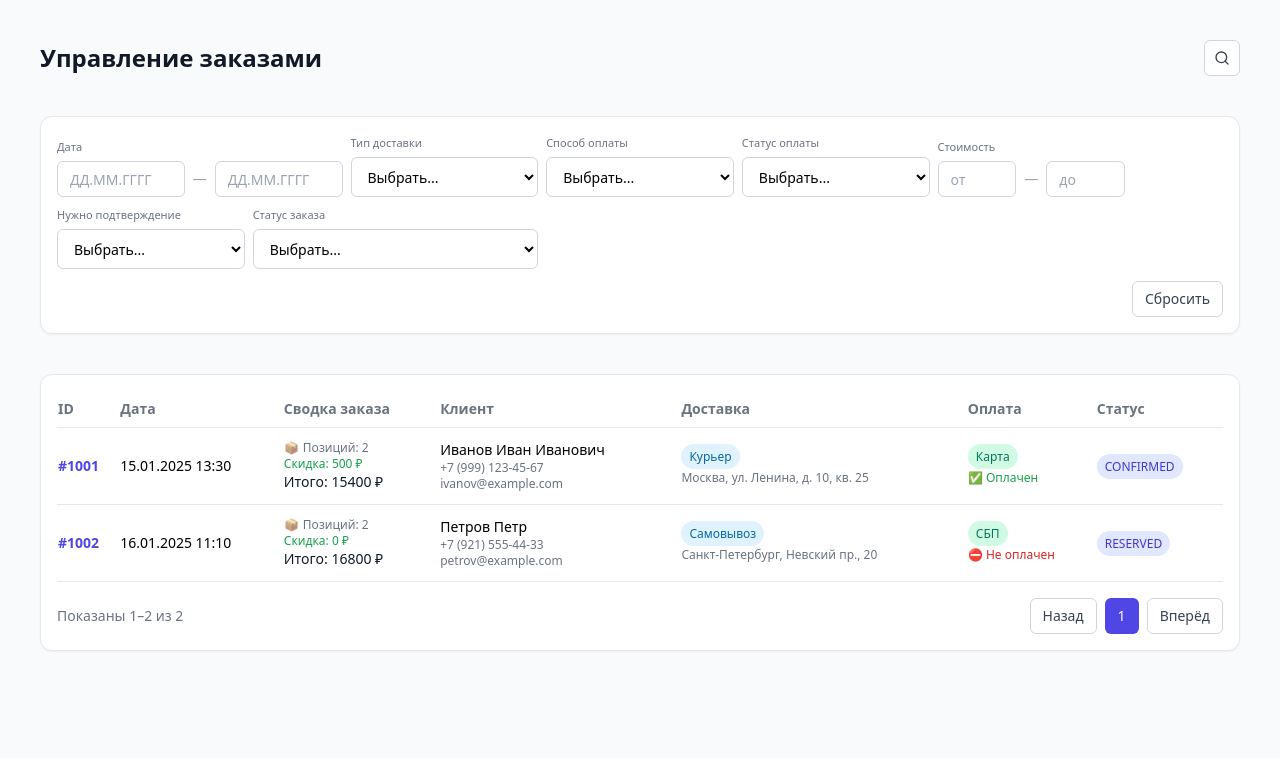
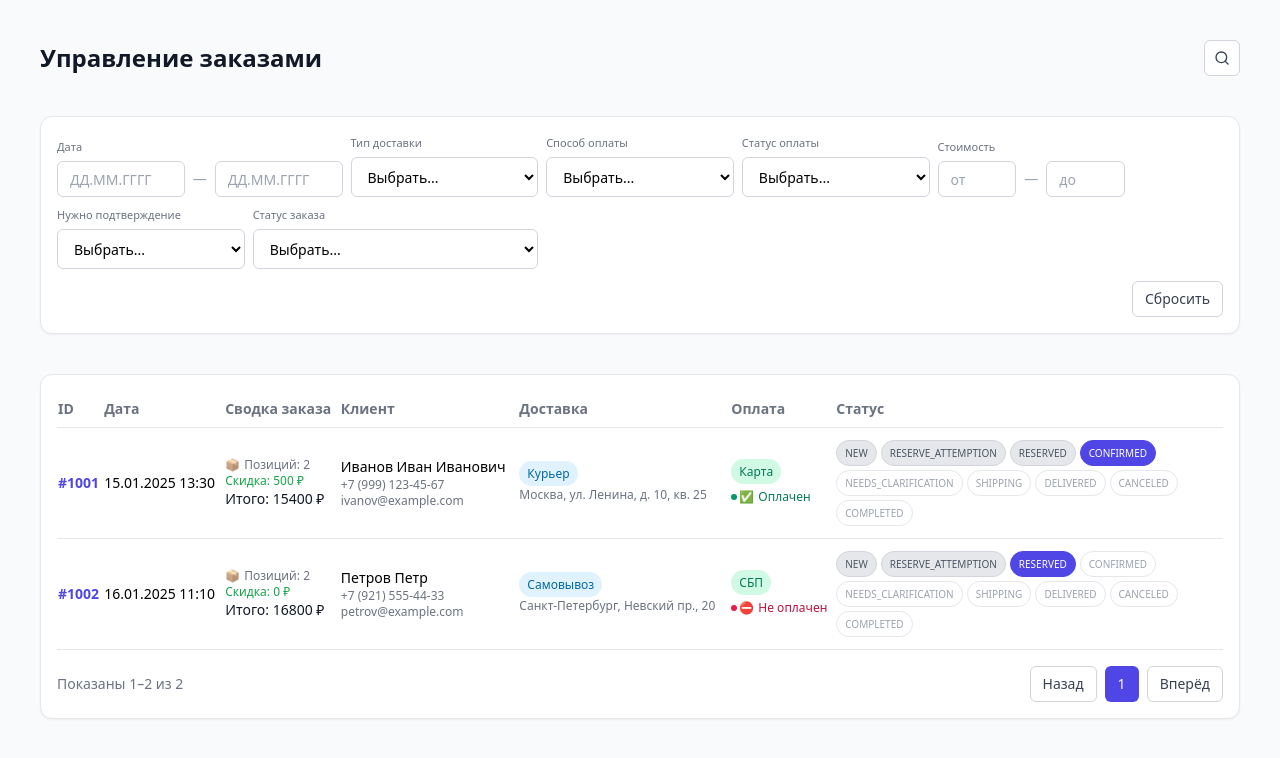
Before and after one commit to dvasnetsov/MANAGER-TEST, a React (Vite) app: page / in a window 1280 px wide. Shown: the top 758 px of the page. Built offline with nearby package versions, Linux system fonts and the light colour scheme.

Commit message:
Update OrdersDashboard.tsx

```diff
--- a/src/OrdersDashboard.tsx
+++ b/src/OrdersDashboard.tsx
@@ -1,4 +1,5 @@
-import { useState, useEffect, useMemo } from "react";
+// src/OrdersDashboard.tsx
+import { useState, useEffect, useMemo, useRef } from "react";
 import { Card, CardContent, CardHeader, CardTitle } from "@/components/ui/card";
 import { Button } from "@/components/ui/button";
 import { Select, SelectContent, SelectItem, SelectTrigger, SelectValue } from "@/components/ui/select";
@@ -21,9 +22,18 @@ const statuses = [
 ];
 
 const products = [
-  { name: "Кольцо с бриллиантом", sku: "KB-001", price: 7950, sizes: [16, 17, 18] },
-  { name: "Серьги золотые", sku: "ER-210", price: 5600, sizes: ["—"] },
-  { name: "Подвеска с сапфиром", sku: "PN-078", price: 11200, sizes: ["—"] },
+  { name: "Кольцо с бриллиантом", sku: "KB-001", price: 7950, sizes: [16, 17, 18], img: "https://dummyimage.com/64x64/e5e7eb/9ca3af.png&text=%F0%9F%92%8E" },
+  { name: "Серьги золотые", sku: "ER-210", price: 5600, sizes: ["—"], img: "https://dummyimage.com/64x64/e5e7eb/9ca3af.png&text=%F0%9F%91%84" },
+  { name: "Подвеска с сапфиром", sku: "PN-078", price: 11200, sizes: ["—"], img: "https://dummyimage.com/64x64/e5e7eb/9ca3af.png&text=%F0%9F%92%99" }
+];
+
+const cities = [
+  "Москва",
+  "Санкт-Петербург",
+  "Казань",
+  "Новосибирск",
+  "Екатеринбург",
+  "Нижний Новгород"
 ];
 
 const SELECT_ALL = "__all__";
@@ -40,7 +50,7 @@ function normalizeOrder(raw: any) {
       cost: raw?.delivery?.cost ?? 0,
       date: raw?.delivery?.date ?? "",
       interval: raw?.delivery?.interval ?? "",
-      comment: raw?.delivery?.comment ?? "",
+      comment: raw?.delivery?.comment ?? ""
     },
     discount: raw?.discount ?? 0,
     payment: raw?.payment ?? "Карта",
@@ -49,7 +59,7 @@ function normalizeOrder(raw: any) {
     needManagerHelp: raw?.needManagerHelp ?? false,
     recipient: raw?.recipient ?? { enabled: false, name: "", phone: "" },
     comments: raw?.comments ?? [],
-    items: raw?.items ?? [],
+    items: raw?.items ?? []
   };
 }
 
@@ -68,8 +78,8 @@ export default function OrdersDashboard() {
       status: "CONFIRMED",
       needConfirmation: false,
       items: [
-        { id: 1, name: "Кольцо с бриллиантом", sku: "KB-001", size: 17, quantity: 2, price: 7950 },
-      ],
+        { id: 1, name: "Кольцо с бриллиантом", sku: "KB-001", size: 17, quantity: 2, price: 7950 }
+      ]
     },
     {
       id: 1002,
@@ -83,9 +93,9 @@ export default function OrdersDashboard() {
       needConfirmation: false,
       items: [
         { id: 2, name: "Серьги золотые", sku: "ER-210", size: "—", quantity: 1, price: 5600 },
-        { id: 3, name: "Подвеска с сапфиром", sku: "PN-078", size: "—", quantity: 1, price: 11200 },
-      ],
-    },
+        { id: 3, name: "Подвеска с сапфиром", sku: "PN-078", size: "—", quantity: 1, price: 11200 }
+      ]
+    }
   ];
 
   const [order, setOrder] = useState(() => normalizeOrder(orders[0]));
@@ -101,7 +111,7 @@ export default function OrdersDashboard() {
     costMin: "",
     costMax: "",
     orderStatus: "",
-    needConfirm: "",
+    needConfirm: ""
   });
   const [page, setPage] = useState(1);
   const [perPage] = useState(5);
@@ -111,16 +121,35 @@ export default function OrdersDashboard() {
     const p = products.find((x) => x.sku === sku);
     return p?.sizes ?? ["—"];
   };
+  const imgForItem = (it: { sku?: string; name?: string }) => {
+    const p = products.find((x) => x.sku === it.sku || x.name === it.name);
+    return p?.img ?? "https://dummyimage.com/64x64/e5e7eb/9ca3af.png&text=%F0%9F%8C%9F";
+  };
   const totalSum = order.items.reduce((acc, i) => acc + i.quantity * i.price, 0);
+  // Редактирование таблицы состава заказа (режим редактирования всей таблицы)
+  const [itemsEditMode, setItemsEditMode] = useState(false);
+  const itemsOriginalRef = useRef<any[]>([]);
+  const productUrl = (sku?: string) => (sku ? `/products/${sku}` : undefined);
   const updateClient = (field: string, value: any) => setOrder((prev) => ({ ...prev, client: { ...prev.client, [field]: value } }));
   const updateDelivery = (field: string, value: any) => setOrder((prev) => ({ ...prev, delivery: { ...prev.delivery, [field]: value } }));
 
   // Items
   const addItem = () => {
-    const base = products[0];
-    const newItem = { id: Date.now(), name: base.name, sku: base.sku, size: (base.sizes as any)[0] ?? "—", quantity: 1, price: base.price };
+    const newItem = { id: Date.now(), name: "", sku: "", size: "", quantity: 1, price: 0 } as any;
     setOrder((prev) => ({ ...prev, items: [...prev.items, newItem] }));
   };
+  const beginItemsEdit = () => {
+    itemsOriginalRef.current = JSON.parse(JSON.stringify(order.items));
+    setItemsEditMode(true);
+  };
+  const cancelItemsEdit = () => {
+    setOrder((prev) => ({ ...prev, items: itemsOriginalRef.current || prev.items }));
+    setItemsEditMode(false);
+  };
+  const saveItemsEdit = () => {
+    setItemsEditMode(false);
+  };
+
   const updateItem = (id: number, field: string, value: any) => {
     setOrder((prev) => ({ ...prev, items: prev.items.map((it) => (it.id === id ? { ...it, [field]: value } : it)) }));
   };
@@ -129,7 +158,7 @@ export default function OrdersDashboard() {
     if (!p) return;
     setOrder((prev) => ({
       ...prev,
-      items: prev.items.map((it) => (it.id === rowId ? { ...it, name: p.name, sku: p.sku, price: p.price, size: (p.sizes as any)[0] ?? it.size } : it)),
+      items: prev.items.map((it) => (it.id === rowId ? { ...it, name: p.name, sku: p.sku, price: p.price, size: (p.sizes as any)[0] ?? it.size } : it))
     }));
   };
   const setProductBySku = (rowId: number, sku: string) => {
@@ -137,7 +166,7 @@ export default function OrdersDashboard() {
     if (!p) return;
     setOrder((prev) => ({
       ...prev,
-      items: prev.items.map((it) => (it.id === rowId ? { ...it, name: p.name, sku: p.sku, price: p.price, size: (p.sizes as any)[0] ?? it.size } : it)),
+      items: prev.items.map((it) => (it.id === rowId ? { ...it, name: p.name, sku: p.sku, price: p.price, size: (p.sizes as any)[0] ?? it.size } : it))
     }));
   };
   const incQty = (rowId: number) => setOrder((prev) => ({ ...prev, items: prev.items.map((it) => (it.id === rowId ? { ...it, quantity: it.quantity + 1 } : it)) }));
@@ -188,19 +217,59 @@ export default function OrdersDashboard() {
   const end = start + perPage;
   const visibleOrders = filtered.slice(start, end);
 
+  // Тесты (runtime asserts)
   useEffect(() => {
     console.assert(statuses[0] === "NEW", "[TEST] start NEW");
     console.assert(statuses[statuses.length - 1] === "COMPLETED", "[TEST] last COMPLETED");
+    console.assert(statuses.includes("CANCELED"), "[TEST] contains CANCELED");
+    console.assert(statuses.indexOf("SHIPPING") < statuses.indexOf("DELIVERED"), "[TEST] SHIPPING before DELIVERED");
+    const def = normalizeOrder({});
+    console.assert(def.status === "NEW" && def.paymentStatus === "Не оплачен", "[TEST] normalizeOrder defaults");
+    orders.forEach((o) => console.assert(["Оплачен", "Не оплачен"].includes(o.paymentStatus), "[TEST] payment statuses must be 2-way"));
+    console.assert(SELECT_ALL === "__all__", "[TEST] SELECT_ALL sentinel");
+    console.assert(statuses.indexOf(order.status) !== -1, "[TEST] current order status is valid");
+    // Доп. тесты
+    console.assert(products.length > 0, "[TEST] products exist");
+    console.assert(JSON.stringify(sizesForSku("UNKNOWN")) === JSON.stringify(["—"]), "[TEST] sizes fallback for unknown sku");
   }, []);
 
+  // Отображение статуса оплаты: аккуратный текстовый индикатор (без подложки)
   const PaymentStatus = ({ status }: { status: string }) => {
-    const map: Record<string, { cls: string; emoji: string }> = {
-      "Оплачен": { cls: "text-green-600", emoji: "✅" },
-      "Не оплачен": { cls: "text-red-600", emoji: "⛔" },
-      "Частично": { cls: "text-amber-600", emoji: "🟡" },
+    const paid = status === "Оплачен";
+    const root = paid ? "inline-flex items-center gap-1 text-xs font-medium text-emerald-700" : "inline-flex items-center gap-1 text-xs font-medium text-rose-700";
+    const dot = paid ? "bg-emerald-600" : "bg-rose-600";
+    const emoji = paid ? "✅" : "⛔";
+    return (
+      <span className={root}>
+        <span className={`h-1.5 w-1.5 rounded-full ${dot}`}></span>
+        <span className="-ml-0.5">{emoji}</span>
+        {status}
+      </span>
+    );
   };
-    const conf = map[status] || { cls: "text-gray-600", emoji: "" };
-    return <div className={`text-xs ${conf.cls}`}>{conf.emoji} {status}</div>;
+
+  // Плашки всех статусов для строки таблицы: пройденные — серые, текущий — цветной, будущие — светлые
+  const StatusPills = ({ current }: { current: string }) => {
+    const currentIdx = statuses.indexOf(current);
+    return (
+      <div className="flex flex-wrap gap-1 max-w-[360px]">
+        {statuses.map((s, i) => {
+          const isCurrent = i === currentIdx;
+          const isPast = i < currentIdx;
+          const base = "text-[10px] leading-4 px-2 py-1 rounded-full border";
+          const cls = isCurrent
+            ? "bg-indigo-600 text-white border-indigo-600"
+            : isPast
+            ? "bg-gray-200 text-gray-600 border-gray-300"
+            : "bg-white text-gray-400 border-gray-200";
+          return (
+            <span key={s} className={`${base} ${cls}`} title={s}>
+              {s}
+            </span>
+          );
+        })}
+      </div>
+    );
   };
 
   if (view === "list") {
@@ -268,7 +337,6 @@ export default function OrdersDashboard() {
                     <SelectItem value={SELECT_ALL}>Все</SelectItem>
                     <SelectItem value="Оплачен">Оплачен</SelectItem>
                     <SelectItem value="Не оплачен">Не оплачен</SelectItem>
-                    <SelectItem value="Частично">Частично</SelectItem>
                   </SelectContent>
                 </Select>
               </div>
@@ -350,8 +418,8 @@ export default function OrdersDashboard() {
                         <div className="mb-1"><span className="text-xs px-2 py-1 rounded-full bg-emerald-100 text-emerald-700 font-medium">{o.payment}</span></div>
                         <PaymentStatus status={o.paymentStatus} />
                       </td>
-                      <td className="py-3">
-                        <span className="text-xs bg-indigo-100 text-indigo-700 px-2 py-1 rounded-full font-medium">{o.status}</span>
+                      <td className="py-3 align-top">
+                        <StatusPills current={o.status} />
                       </td>
                     </tr>
                   );
@@ -440,7 +508,6 @@ export default function OrdersDashboard() {
                   <SelectContent>
                     <SelectItem value="Оплачен">Оплачен</SelectItem>
                     <SelectItem value="Не оплачен">Не оплачен</SelectItem>
-                    <SelectItem value="Частично">Частично</SelectItem>
                   </SelectContent>
                 </Select>
               </div>
@@ -507,7 +574,12 @@ export default function OrdersDashboard() {
               </div>
               <div>
                 <label className="block mb-1 text-gray-600 font-medium">Город</label>
-                <Input value={order.delivery.city} onChange={(e) => updateDelivery("city", e.target.value)} />
+                <Select value={order.delivery.city} onValueChange={(v) => updateDelivery("city", v)}>
+                  <SelectTrigger><SelectValue placeholder="Выберите город" /></SelectTrigger>
+                  <SelectContent>
+                    {cities.map((c) => (<SelectItem key={c} value={c}>{c}</SelectItem>))}
+                  </SelectContent>
+                </Select>
               </div>
               <div>
                 <label className="block mb-1 text-gray-600 font-medium">Адрес доставки</label>
@@ -534,9 +606,19 @@ export default function OrdersDashboard() {
         <div className="space-y-8 col-span-2">
           <Card>
             <CardHeader className="px-6 py-4 border-b">
-              <div className="flex items-center justify между w-full">
+              <div className="flex items-center justify-between w-full">
                 <CardTitle>Состав заказа</CardTitle>
+                <div className="flex items-center gap-2">
+                  {itemsEditMode ? (
+                    <>
                       <Button variant="outline" onClick={addItem}>+ Добавить</Button>
+                      <Button variant="ghost" onClick={cancelItemsEdit}>Отменить</Button>
+                      <Button onClick={saveItemsEdit}>Сохранить</Button>
+                    </>
+                  ) : (
+                    <Button variant="outline" onClick={beginItemsEdit}>Редактировать</Button>
+                  )}
+                </div>
               </div>
             </CardHeader>
             <CardContent>
@@ -544,7 +626,7 @@ export default function OrdersDashboard() {
                 <thead className="bg-gray-50 text-gray-500 border-b">
                   <tr className="text-left">
                     <th className="px-3 py-3 w-8">#</th>
-                    <th className="px-3 py-3">Название</th>
+                    <th className="py-3 pl-14 pr-3">Название</th>
                     <th>Артикул</th>
                     <th>Размер</th>
                     <th>Количество</th>
@@ -558,41 +640,70 @@ export default function OrdersDashboard() {
                     <tr key={item.id} className="border-b">
                       <td className="px-3 py-3 text-gray-500">{idx + 1}</td>
                       <td className="py-3">
-                        <Select value={item.name} onValueChange={(v) => setProductByName(item.id, v)}>
+                        <div className="flex items-center gap-3">
+                          <img src={imgForItem(item)} alt="Товар" className="w-10 h-10 rounded-md object-cover border" />
+                          {itemsEditMode ? (
+                            <Select value={item.name || undefined} onValueChange={(v) => setProductByName(item.id, v)}>
                               <SelectTrigger><SelectValue /></SelectTrigger>
                               <SelectContent>
                                 {products.map((p) => (<SelectItem key={p.sku} value={p.name}>{p.name}</SelectItem>))}
                               </SelectContent>
                             </Select>
+                          ) : (
+                            item.name ? (
+                              <a href={productUrl(item.sku)} target="_blank" rel="noreferrer" className="text-indigo-600 hover:underline">
+                                {item.name}
+                              </a>
+                            ) : (
+                              <span className="text-gray-400">Не выбран</span>
+                            )
+                          )}
+                        </div>
                       </td>
                       <td className="py-3">
-                        <Select value={item.sku} onValueChange={(v) => setProductBySku(item.id, v)}>
+                        {itemsEditMode ? (
+                          <Select value={item.sku || undefined} onValueChange={(v) => setProductBySku(item.id, v)}>
                             <SelectTrigger><SelectValue /></SelectTrigger>
                             <SelectContent>
                               {products.map((p) => (<SelectItem key={p.sku} value={p.sku}>{p.sku}</SelectItem>))}
                             </SelectContent>
                           </Select>
+                        ) : (
+                          <span className="text-gray-700">{item.sku || "—"}</span>
+                        )}
                       </td>
                       <td className="py-3">
-                        <Select value={String(item.size)} onValueChange={(v) => updateItem(item.id, "size", v)}>
+                        {itemsEditMode ? (
+                          <Select value={(item.size ? String(item.size) : undefined)} onValueChange={(v) => updateItem(item.id, "size", v)}>
                             <SelectTrigger><SelectValue /></SelectTrigger>
                             <SelectContent>
-                            {sizesForSku(item.sku).map((sz) => (<SelectItem key={String(sz)} value={String(sz)}>{String(sz)}</SelectItem>))}
+                              {(item.sku ? sizesForSku(item.sku) : ["—"]).map((sz) => (<SelectItem key={String(sz)} value={String(sz)}>{String(sz)}</SelectItem>))}
                             </SelectContent>
                           </Select>
+                        ) : (
+                          <span className="text-gray-700">{item.size || "—"}</span>
+                        )}
                       </td>
                       <td className="py-3">
+                        {itemsEditMode ? (
                           <div className="flex items-center gap-2">
                             <Button variant="outline" size="icon" onClick={() => decQty(item.id)}>-</Button>
                             <div className="w-8 text-center">{item.quantity}</div>
                             <Button variant="outline" size="icon" onClick={() => incQty(item.id)}>+</Button>
                           </div>
+                        ) : (
+                          <div className="w-8 text-center">{item.quantity}</div>
+                        )}
                       </td>
                       <td className="py-3">{item.price} ₽</td>
                       <td className="py-3">{item.quantity * item.price} ₽</td>
                       <td className="pr-2 py-3 text-right whitespace-nowrap">
+                        {itemsEditMode ? (
+                          <>
                             <Button variant="ghost" size="icon" onClick={() => setOrder((prev) => ({ ...prev, items: [...prev.items, { ...item, id: Date.now() }] }))}><Copy className="w-4 h-4 text-gray-500 hover:text-gray-800" /></Button>
                             <Button variant="ghost" size="icon" onClick={() => removeItem(item.id)}><Trash2 className="w-4 h-4 text-red-500 hover:text-red-700" /></Button>
+                          </>
+                        ) : null}
                       </td>
                     </tr>
                   ))}
```
Lines whose indentation alone changed are shown as unchanged.
